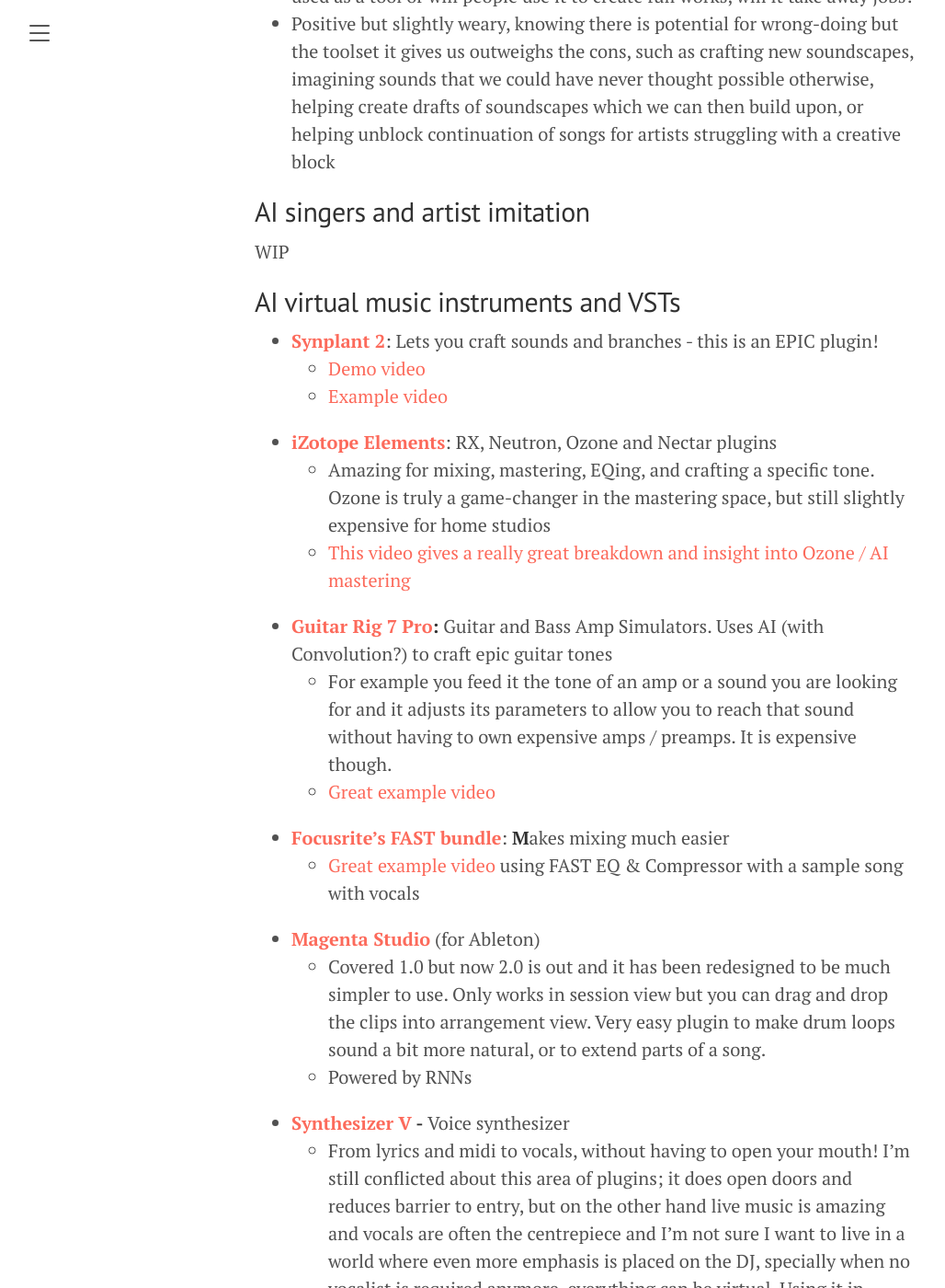
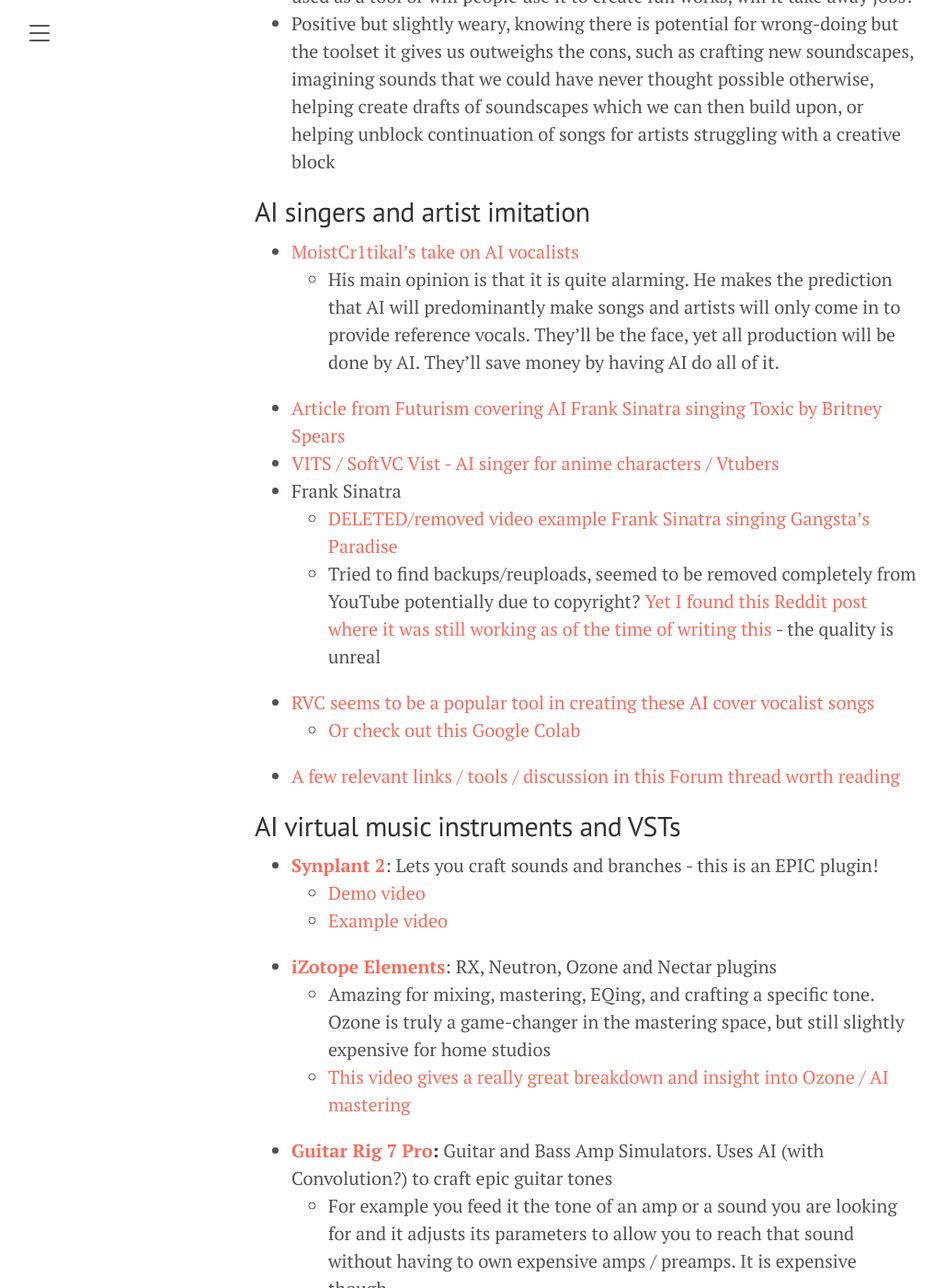
Before and after one commit to lemiffe/lemiffe.com, a Jekyll site: the page built from _posts/2024-03-29-ai-music.md, in a window 1280 px wide and 1400 px high, scrolled down 3281 px. Shown: the whole window at 92% size, without its empty margins (3-1031 px from the left). Built offline with Jekyll 4.4.1, drawn with Linux system fonts in a browser that asks for light colours; our own code applies the rules of GitHub Pages for plain Markdown files.

Commit message:
Update AI music post

```diff
--- a/_posts/2024-03-29-ai-music.md
+++ b/_posts/2024-03-29-ai-music.md
@@ -58,7 +58,16 @@
 
 ## AI singers and artist imitation
 
-WIP
+- [MoistCr1tikal's take on AI vocalists](https://www.youtube.com/watch?v=yX9J4RIsvOA&t=219s)
+    - His main opinion is that it is quite alarming. He makes the prediction that AI will predominantly make songs and artists will only come in to provide reference vocals. They'll be the face, yet all production will be done by AI. They'll save money by having AI do all of it.
+- [Article from Futurism covering AI Frank Sinatra singing Toxic by Britney Spears](https://futurism.com/mind-melting-ai-frank-sinatra-toxic-britney-spears)
+- [VITS / SoftVC Vist - AI singer for anime characters / Vtubers](https://github.com/svc-develop-team/so-vits-svc)
+- Frank Sinatra
+    - [DELETED/removed video example Frank Sinatra singing Gangsta's Paradise](https://www.youtube.com/watch?v=dZJyfsLKbpo)
+    - Tried to find backups/reuploads, seemed to be removed completely from YouTube potentially due to copyright? [Yet I found this Reddit post where it was still working as of the time of writing this](https://www.reddit.com/r/artificial/comments/14p9xn0/ai_singing_is_getting_wild/) - the quality is unreal
+- [RVC seems to be a popular tool in creating these AI cover vocalist songs](https://docs.google.com/document/d/13_l1bd1Osgz7qlAZn-zhklCbHpVRk6bYOuAuB78qmsE/edit#heading=h.qjrl2d41vtmt)
+    - [Or check out this Google Colab](https://colab.research.google.com/drive/1Gj6UTf2gicndUW_tVheVhTXIIYpFTYc7?usp=sharing#scrollTo=lOmAsaSTha39)
+- [A few relevant links / tools / discussion in this Forum thread worth reading](https://www.kvraudio.com/forum/viewtopic.php?t=602251)
 
 ## AI virtual music instruments and VSTs
 
```
